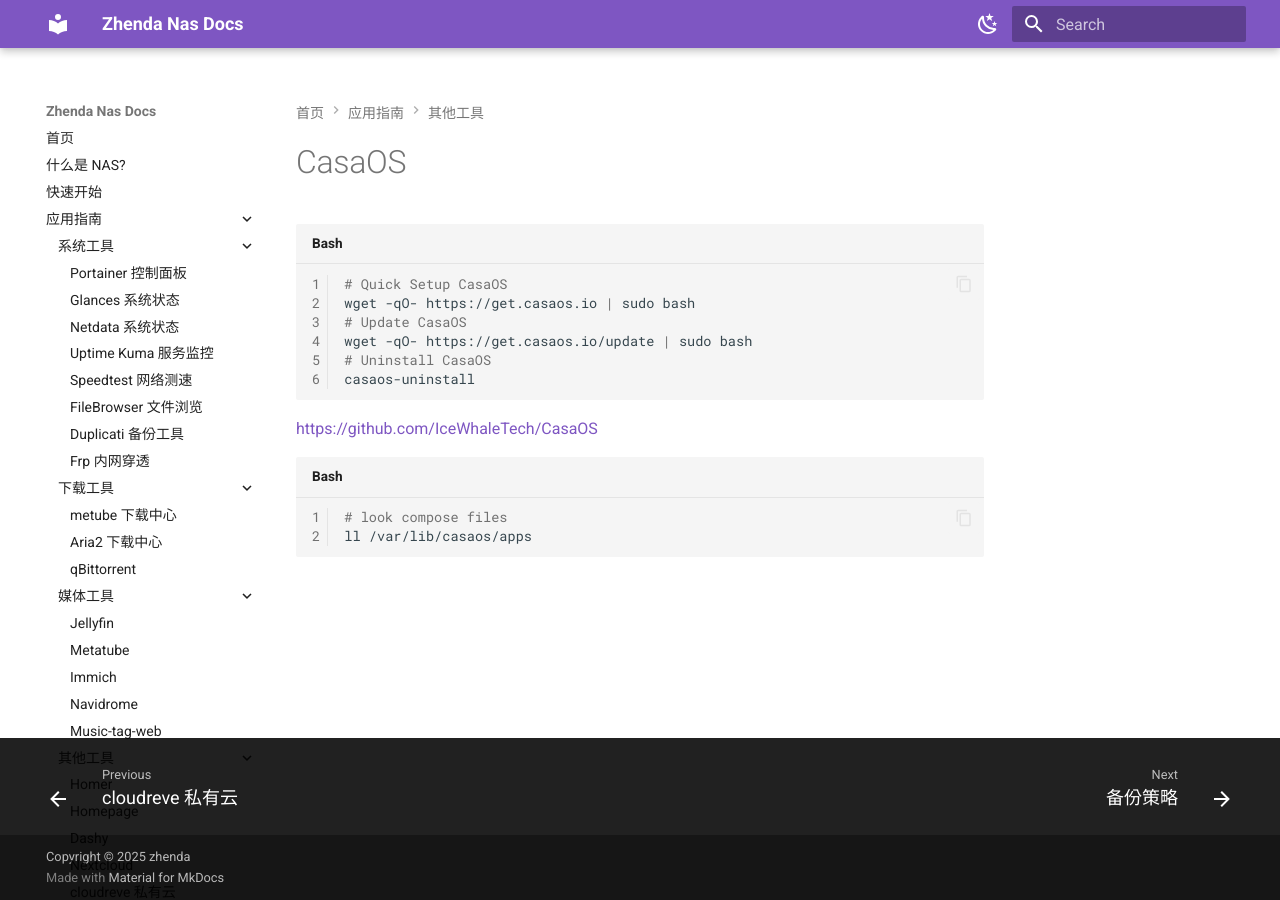
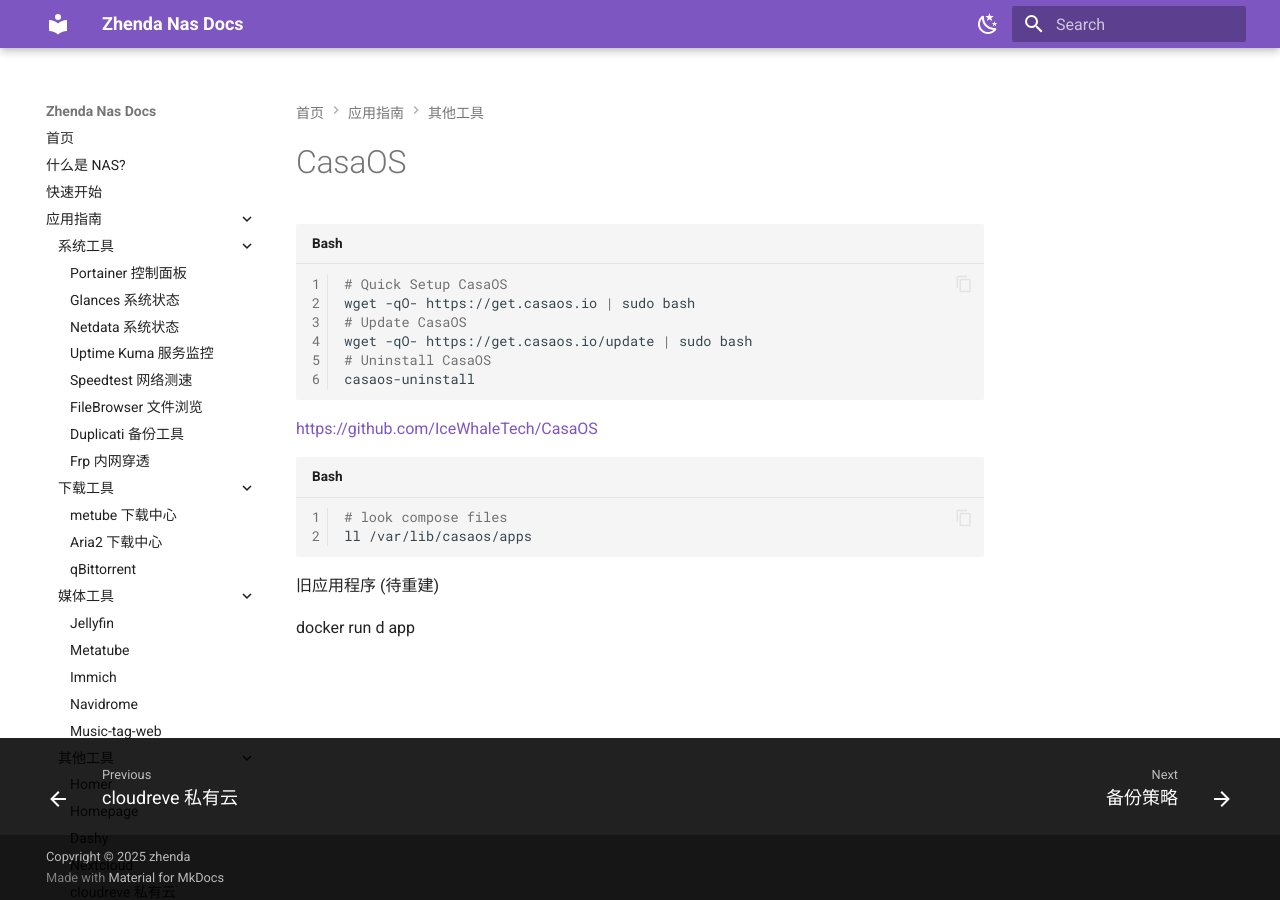
Before and after one commit to zhenda-hub/my-docker-files, an MkDocs documentation site: the page built from docs/applications/other/casaos.md, in a window 1280 px wide. Built offline with MkDocs 1.6.1 and Material for MkDocs 9.7.7, drawn with Linux system fonts in a browser that asks for light colours.

Commit message:
update(doc): casaos

````diff
--- a/docs/applications/other/casaos.md
+++ b/docs/applications/other/casaos.md
@@ -14,3 +14,11 @@
 # look compose files
 ll /var/lib/casaos/apps
 ```
+
+
+
+
+
+旧应用程序 (待重建)
+
+docker run d app
````
